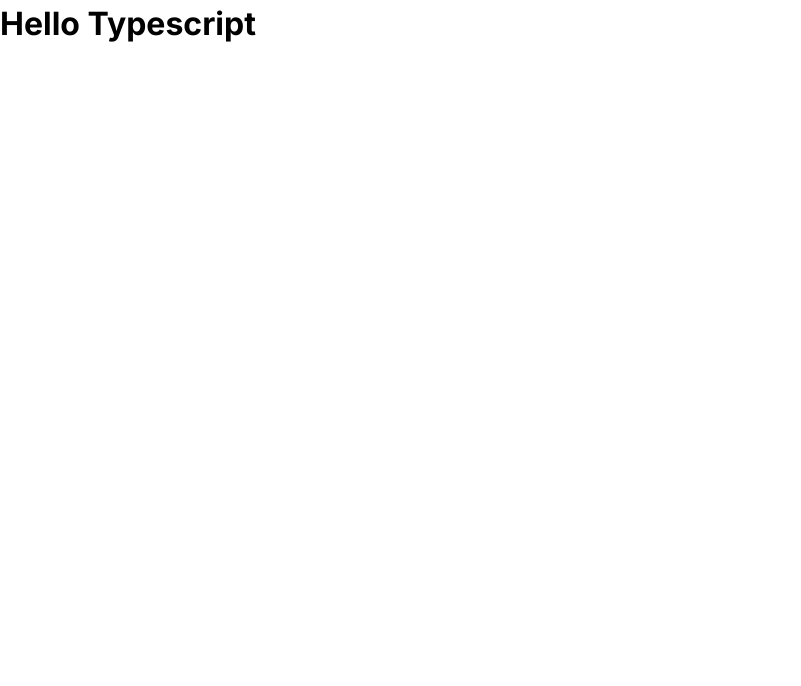
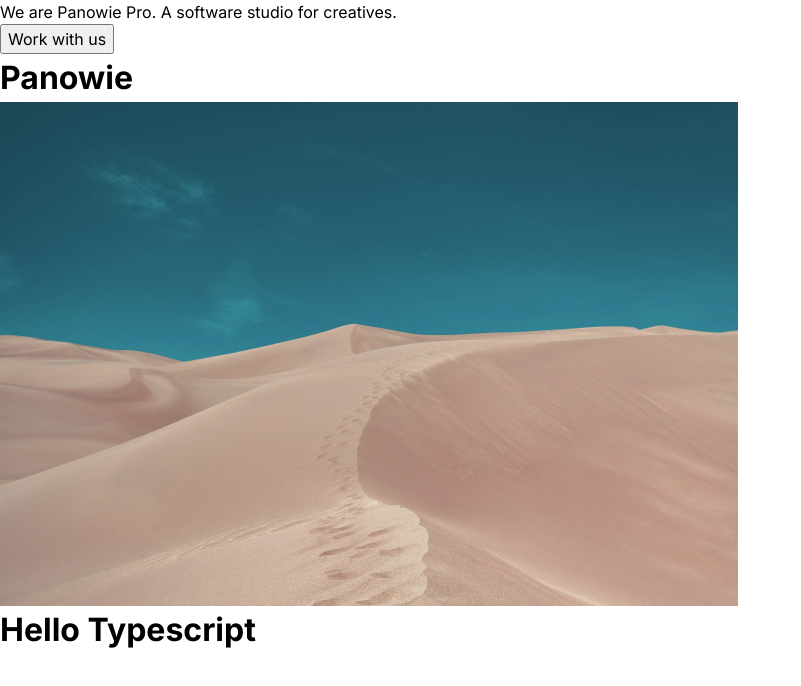
Before and after one commit to energywraith/ParallaxHero, a website with bundled scripts: page public/index.html in a window 1280 px wide. Shown: the whole page, without its empty margins (0-801 px from the left). Built offline with nearby package versions, Linux system fonts and the light colour scheme.

Commit message:
Add HTML structure

```diff
--- a/public/index.html
+++ b/public/index.html
@@ -14,6 +14,15 @@
     <link rel="stylesheet" href="/styles/global.css" />
   </head>
   <body>
+    <header>
+      <section>
+        <p>We are Panowie Pro. A software studio for creatives.</p>
+        <button>Work with us</button>
+      </section>
+      <h1>Panowie</h1>
+      <img src="/assets/hero-image.jpg" alt="Desert with a blue sky" />
+    </header>
+    <main></main>
     <script src="/js/app.js" type="module" async defer></script>
   </body>
 </html>
```
Also changed, not shown: public/assets/hero-image.jpg (added).
